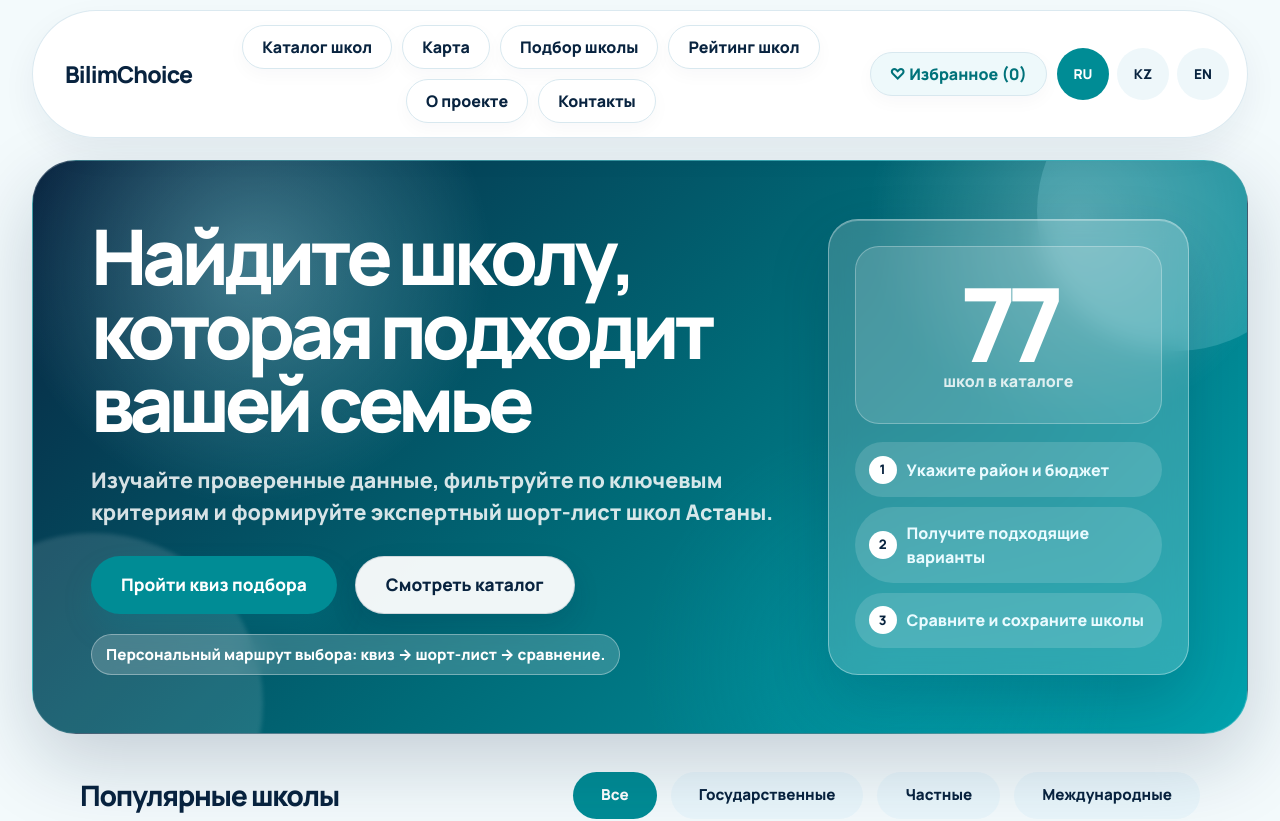
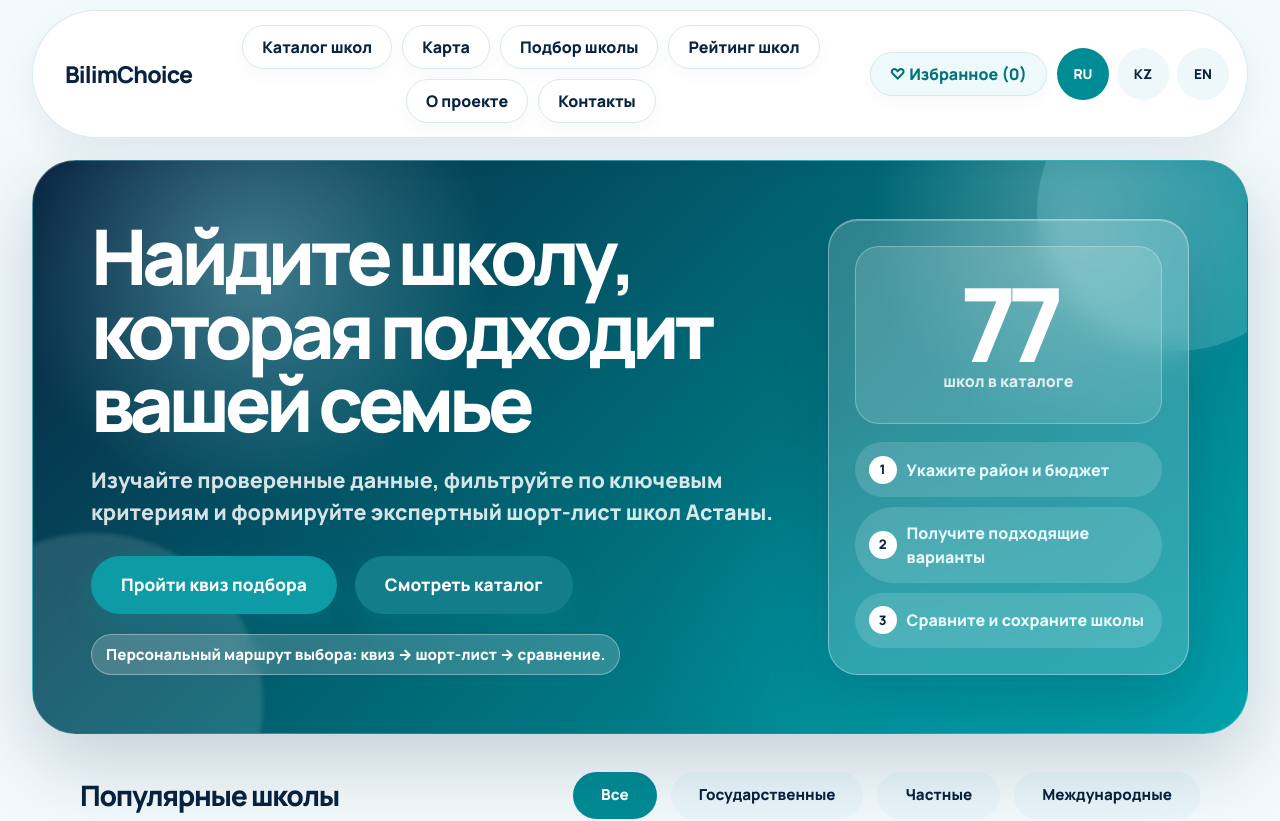
Before and after one commit to rexstout5/school-choice-kz, a Next.js app: page / in a window 1280 px wide. Shown: the top 821 px of the page. Built offline with nearby package versions, Linux system fonts and the light colour scheme.

Commit message:
Fix hero CTA button styling

```diff
--- a/app/globals.css
+++ b/app/globals.css
@@ -3874,3 +3874,54 @@ main {
     min-height: auto;
   }
 }
+
+/* Keep hero CTA buttons visible and visually paired across all hero variants. */
+.hero__actions {
+  align-items: stretch;
+}
+
+.hero__cta,
+.hero.hero--landing .hero__cta {
+  min-height: 58px;
+  border: 0;
+  border-radius: 999px;
+  padding: 0 30px;
+  color: #ffffff !important;
+  background: #0D9BA5;
+  font-weight: 900;
+  box-shadow: 0 10px 30px rgba(13, 155, 165, 0.18);
+}
+
+.hero__cta:hover,
+.hero__cta:focus-visible,
+.hero.hero--landing .hero__cta:hover,
+.hero.hero--landing .hero__cta:focus-visible {
+  color: #ffffff !important;
+  background: #0B8A93;
+}
+
+.hero__cta--secondary,
+.hero.hero--landing .hero__cta--secondary {
+  border: 0;
+  color: #ffffff !important;
+  background: #147D8A;
+  box-shadow: 0 10px 30px rgba(13, 155, 165, 0.18);
+}
+
+.hero__cta--secondary:hover,
+.hero__cta--secondary:focus-visible,
+.hero.hero--landing .hero__cta--secondary:hover,
+.hero.hero--landing .hero__cta--secondary:focus-visible {
+  color: #ffffff !important;
+  background: #116D79;
+}
+
+@media (max-width: 560px) {
+  .hero__actions {
+    flex-direction: column;
+  }
+
+  .hero__actions .hero__cta {
+    width: 100%;
+  }
+}
```
